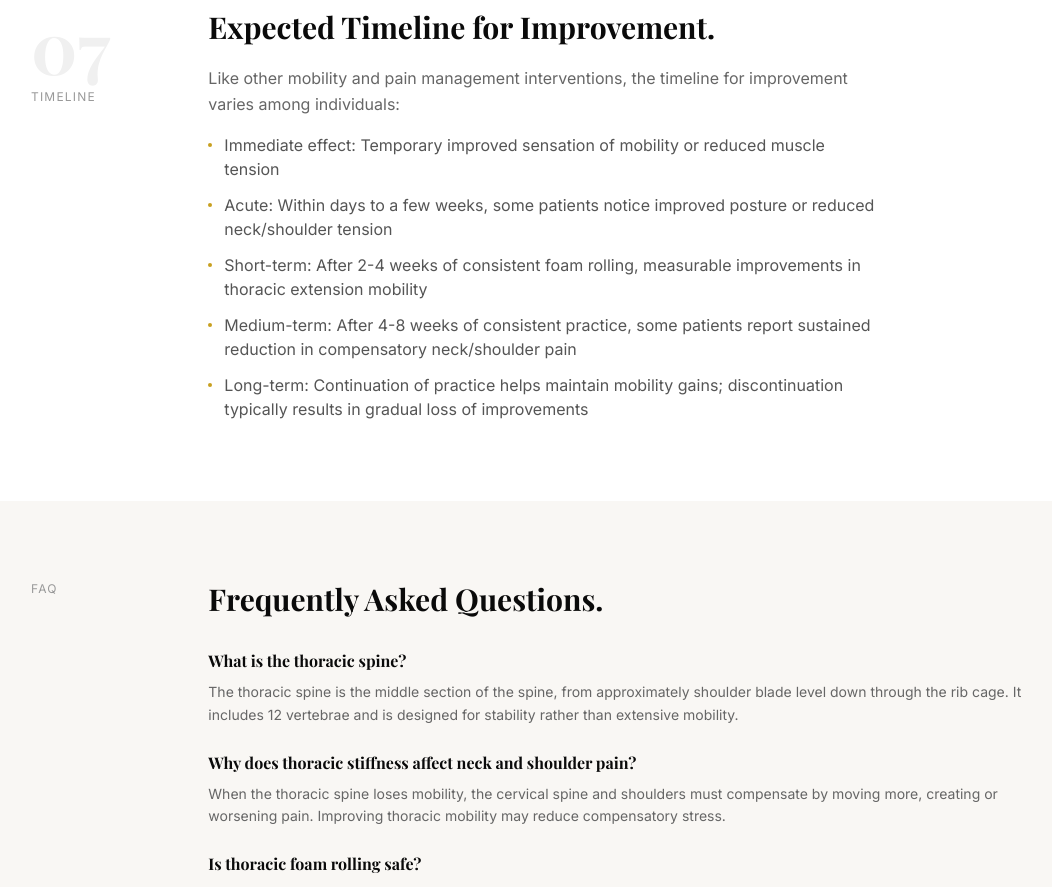
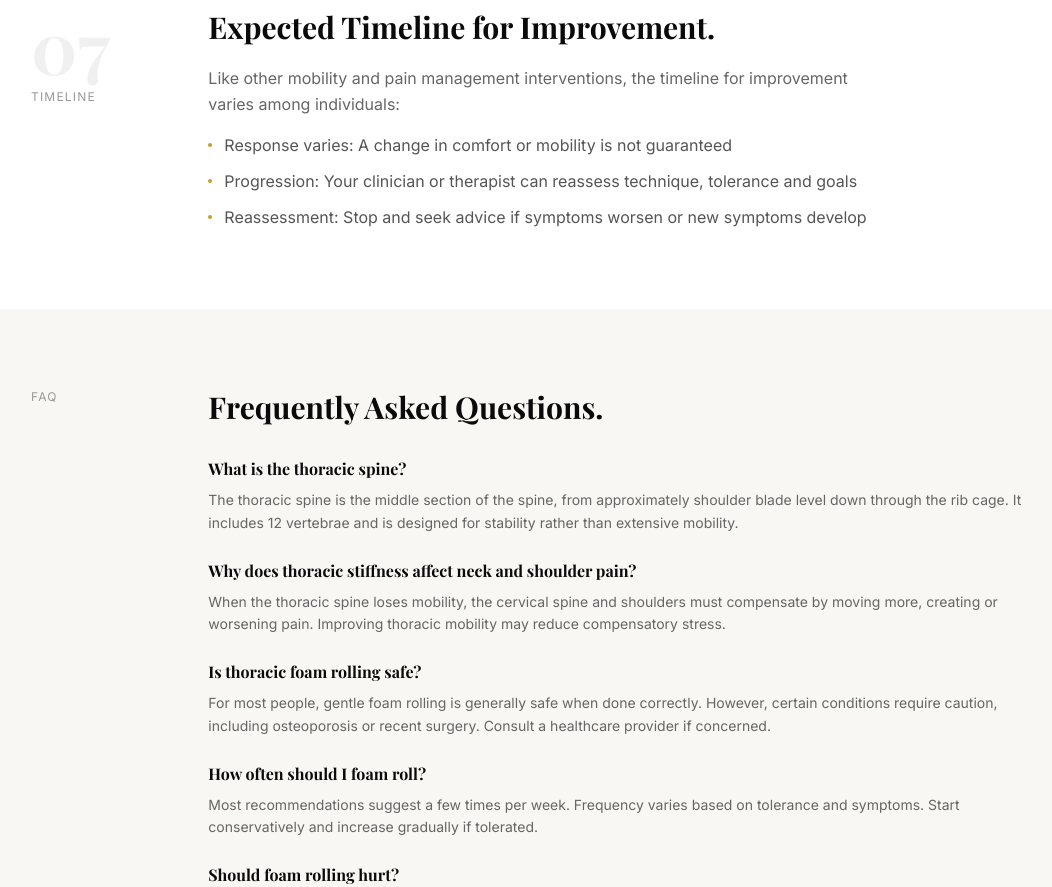
Before and after one commit to SimonDardashti/drdardashti-website, a Next.js app: page /thoracic-foam-rolling in a window 1280 px wide. Shown: the part 3560-4447 px from the top of the page, without its empty margins (97-1149 px from the left). Built offline with nearby package versions, Linux system fonts and the light colour scheme; a web font is replaced by a local one.

Commit message:
Correct approved evergreen clinical consistency

```diff
--- a/app/thoracic-foam-rolling/page.tsx
+++ b/app/thoracic-foam-rolling/page.tsx
@@ -356,11 +356,9 @@ export default function ThoracicFoamRollingPage() {
               </p>
               <ul className="space-y-3 max-w-2xl">
                 {[
-                  "Immediate effect: Temporary improved sensation of mobility or reduced muscle tension",
-                  "Acute: Within days to a few weeks, some patients notice improved posture or reduced neck/shoulder tension",
-                  "Short-term: After 2-4 weeks of consistent foam rolling, measurable improvements in thoracic extension mobility",
-                  "Medium-term: After 4-8 weeks of consistent practice, some patients report sustained reduction in compensatory neck/shoulder pain",
-                  "Long-term: Continuation of practice helps maintain mobility gains; discontinuation typically results in gradual loss of improvements",
+                  "Response varies: A change in comfort or mobility is not guaranteed",
+                  "Progression: Your clinician or therapist can reassess technique, tolerance and goals",
+                  "Reassessment: Stop and seek advice if symptoms worsen or new symptoms develop",
                 ].map((item) => (
                   <li key={item} className="flex items-start gap-3">
                     <span className="w-1 h-1 rounded-full bg-[#c8a020] mt-2.5 shrink-0" />
```
